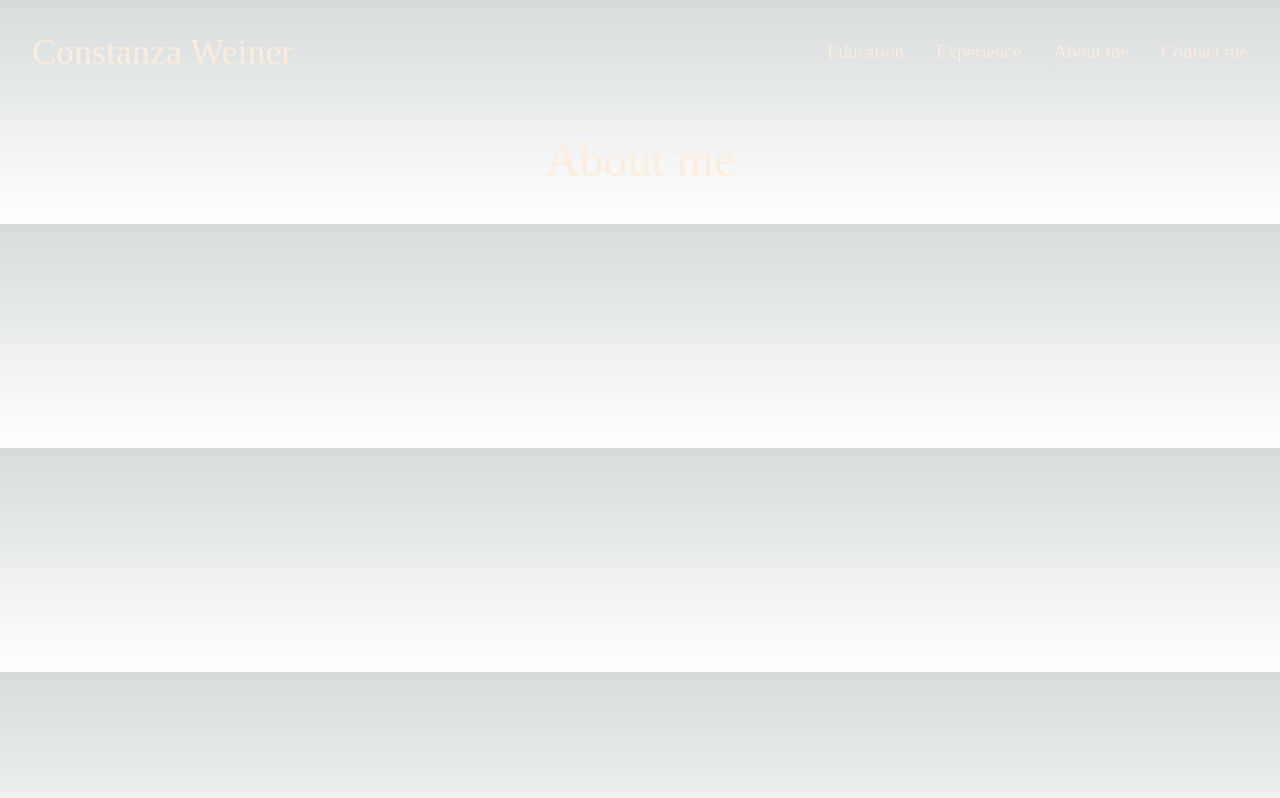
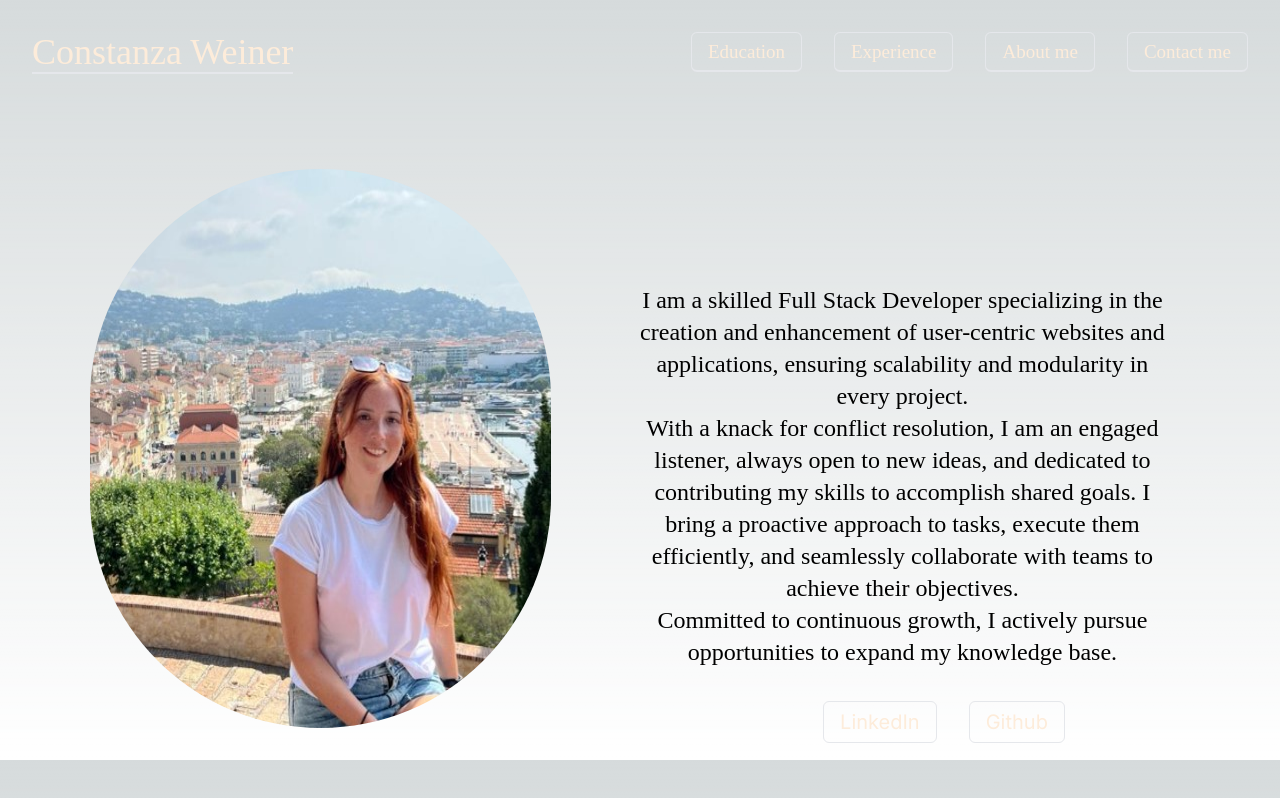
Before and after one commit to Constanzamw/Portfolio, a Next.js app: page /about in a window 1280 px wide. Built offline with nearby package versions, Linux system fonts and the light colour scheme.

Commit message:
fin portfolio

```diff
--- a/src/app/about/page.jsx
+++ b/src/app/about/page.jsx
@@ -1,177 +1,57 @@
 import Link from "next/link";
-import Nav from "../../components/nav/Nav"
+import Nav from "../../components/nav/Nav";
 //import { RiReplyLine } from "react-icons/ri";
 
 export default function About() {
   return (
-    <>
+    <div>
       <Nav />
-
-      <div className=" mx-4 my-8 text-artistfont md:mx-auto md:max-w-2xl md:px-4">
-        <h1 className="text-5xl font-rocksalt text-center mb-10 ">
-          About me
-        </h1>
-        {/* <p className="text-lg mb-4  ">
-          <p className="text-lg mb-4 text-artistfont text-justify">
-            ConnectInk es más que una aplicación; es una comunidad creada por un
-            grupo de estudiantes de Henry con una visión única. Nuestra
-            plataforma nace del deseo de facilitar la conexión entre amantes del
-            arte del tatuaje. Fundada como proyecto final en Henry, ConnectInk
-            es la puerta de entrada a un mundo de expresión artística en la
-            piel.
-          </p>
-        </p>
-        <br />
-        <br />
-        <p className="font-bold text-2xl mb-4 font-rocksalt text-primary">
-          ¿Quiénes somos?
-        </p>
-        <p className="text-lg mb-4 text-artistfont text-justify">
-          {" "}
-          Somos un equipo apasionado que cree en la diversidad y la creatividad.
-          En ConnectInk, entendemos que cada tatuaje cuenta una historia única,
-          y nuestro objetivo es unir a artistas y clientes de todo el mundo.
-          Desde nuestras raíces hasta los rincones más remotos, ConnectInk se
-          esfuerza por construir una comunidad global de amantes del tatuaje.
-        </p>
-        <br />
-        <br />
-        <p className="font-bold text-2xl mb-4 font-rocksalt text-primary">
-          Nuestra Misión
-        </p>
-        <p className="text-lg mb-4 text-artistfont text-justify">
-          ConnectInk tiene su base en la idea de que cada tatuaje es una obra
-          maestra en sí misma. Queremos proporcionar a los artistas una
-          plataforma donde puedan mostrar su talento y a los entusiastas del
-          tatuaje un espacio donde puedan descubrir artistas excepcionales.
-          Creemos en la autenticidad, la calidad y la conexión genuina entre
-          artistas y clientes
-        </p>
-        <br />
-        <br />
-        <p className=" font-bold text-2xl mb-4 font-rocksalt text-primary">
-          ¿Por qué ConnectInk ?
-        </p>
-        <p className="text-lg mb-4 text-artistfont text-justify">
-          Desde las aulas de Henry, nos embarcamos en este viaje para ofrecerte
-          más que una aplicación; queremos brindarte una experiencia única.
-          Imagina encontrar el artista perfecto que llevará a la realidad tu
-          visión de arte corporal. En ConnectInk, no solo buscamos satisfacer
-          tus expectativas, sino superarlas.
-        </p>
-        <br />
-        <br />
-        <p className=" font-bold text-2xl mb-4 font-rocksalt text-primary">
-          Únete a la Comunidad ConnectInk
-        </p>
-        <p className="text-lg mb-4 text-artistfont text-justify">
-          Ya sea que estés buscando tu próximo tatuaje o que desees mostrar tu
-          portafolio como artista, ConnectInk es el lugar donde la creatividad
-          encuentra su hogar. Únete a nosotros y forma parte de una comunidad
-          vibrante que celebra la diversidad, la creatividad y la pasión por el
-          arte del tatuaje. ¡Esperamos que ConnectInk te lleve más allá de tu
-          imaginación!
-        </p>
-        <br />
-        <br />
-        <div className="mx-2 my-4 text-artistfont md:mx-auto md:max-w-2xl md:px-2 text-center">
-          <p className="font-bold text-2xl mb-4 font-rocksalt text-primary">
-            Creadores
-          </p>
+      <div className="md:flex flex-row">
+        <div className="flex flex-col mt-[5%] md:flex-row mx-4 my-8 text-artistfont md:mx-auto md:max-w-2xl md:px-4 ">
+          <img
+            src="/mee.jpg"
+            alt="yo"
+            className="xl:w-full md:w-2/3 rounded-full md:h-auto  "
+          />
+        </div>
+        <div className="order-1 md:order-2 md:w-1/2">
+          <h3 className="text-md font-rocksalt text-center mb-10 text-2xl mt-[28%] md:mr-[18%]">
+            I am a skilled Full Stack Developer specializing in the creation and
+            enhancement of user-centric websites and applications, ensuring
+            scalability and modularity in every project.
+            <br/> With a knack for conflict resolution, I am an engaged listener, always open to new
+            ideas, and dedicated to contributing my skills to accomplish shared
+            goals. I bring a proactive approach to tasks, execute them
+            efficiently, and seamlessly collaborate with teams to achieve their
+            objectives. <br/>Committed to continuous growth, I actively pursue
+            opportunities to expand my knowledge base.
+          </h3>
 
           <ul className="flex flex-wrap list-none p-0 text-lg text-artistfont justify-center">
-            <li className="mr-8 mb-6 text-xl ">
+            <li className="mr-8 mb-6 text-xl">
+
               <a
-                href="https://www.linkedin.com/in/santiagocasalis"
+                href="https://www.linkedin.com/in/constanza-weiner/"
                 target="_blank"
                 rel="noopener noreferrer"
-                className="text-[#FDECDA] hover:text-primary"
+                className="text-[#FDECDA] hover:text-pink-600 border border-1px  px-4 py-2 rounded-md "
               >
-                Santiago Casalis
+                LinkedIn
               </a>
             </li>
             <li className="mr-8 mb-6 text-xl">
               <a
-                href="https://www.linkedin.com/in/constanza-weiner/"
+                href="https://github.com/Constanzamw"
                 target="_blank"
                 rel="noopener noreferrer"
-                className="text-[#FDECDA] hover:text-primary"
+                className="text-[#FDECDA] hover:text-pink-600 border border-1px  px-4 py-2 rounded-md "
               >
-                Constanza Maria Weiner
-              </a>
-            </li>
-            <li className="mr-6 mb-6 text-xl">
-              <a
-                href="https://www.linkedin.com/in/ludmila-grisel-viale/"
-                target="_blank"
-                rel="noopener noreferrer"
-                className="text-[#FDECDA] hover:text-primary"
-              >
-                Ludmila Grisel Viale
-              </a>
-            </li>{" "}
-            <li className="mr-8 mb-6 text-xl">
-              <a
-                href="https://www.linkedin.com/in/pedro-gochman/"
-                target="_blank"
-                rel="noopener noreferrer"
-                className="text-[#FDECDA] hover:text-primary"
-              >
-                Pedro Gochman
-              </a>
-            </li>{" "}
-            <li className="mr-8 mb-6 text-xl">
-              <a
-                href="https://www.linkedin.com/in/facundofernandez1991/"
-                target="_blank"
-                rel="noopener noreferrer"
-                className="text-[#FDECDA] hover:text-primary"
-              >
-                Facundo Fernandez
-              </a>
-            </li>{" "}
-            <li className="mr-6 mb-6 text-xl">
-              <a
-                href="https://www.linkedin.com/in/jareddelgado454/"
-                target="_blank"
-                rel="noopener noreferrer"
-                className="text-[#FDECDA] hover:text-primary"
-              >
-                Jared Delgado Tejada
-              </a>
-            </li>{" "}
-            <li className="mr-8 mb-6 text-xl">
-              <a
-                href="https://www.linkedin.com/in/alejo-guzm%C3%A1n-811988288/"
-                target="_blank"
-                rel="noopener noreferrer"
-                className="text-[#FDECDA] hover:text-primary"
-              >
-                Alejo Guzmán
-              </a>
-            </li>
-            <li className="mr-8 mb-6 text-xl">
-              <a
-                href="http://linkedin.com/in/facundo-padilla-60371b26a"
-                target="_blank"
-                rel="noopener noreferrer"
-                className="text-[#FDECDA] hover:text-primary"
-              >
-                Facundo Padilla
+                Github
               </a>
             </li>
           </ul>
         </div>
-        <div className="mt-4 mx-auto mb-10 max-w-screen-lg  flex items-center">
-          <Link
-            href="/"
-            className="flex mx-auto items-center gap-x-2 hover:hover:text-primary  rounded-lg p-4 text-lg"
-          >
-            <RiReplyLine className=" " />
-            Volver al inicio
-          </Link>
-        </div> */}
       </div>
-    </>
+    </div>
   );
 }
--- a/src/components/nav/Nav.jsx
+++ b/src/components/nav/Nav.jsx
@@ -11,45 +11,43 @@ import React, { useEffect, useState } from "react";
 // import { useRouter } from "next/navigation";
 
 export default function Nav() {
-
   return (
-    <nav className="bg-transparent py-8 px-8 text-artistfont mb-[1px] bg-red-700">
-      <ul className="flex flex-col sm:flex-row  items-center justify-center sm:justify-between gap-8">
-        <div className="text-center sm:flex sm:justify-center">
+    <nav className="bg-transparent py-4 px-4 md:py-8 md:px-8 text-artistfont mb-[1px] bg-red-700">
+      <ul className="flex flex-col md:flex-row items-center justify-center md:justify-between gap-8">
+        <div className="text-center md:flex md:justify-center">
           <li>
             <Link href="/">
-              <span className="font-rocksalt text-4xl hover:text-pink-600 hover:border-pink-600 ">
+              <span className="font-rocksalt text-md lg:text-4xl hover:text-pink-600 hover:border-pink-600 border-b-[2px]">
                 Constanza Weiner
-
               </span>
             </Link>
           </li>
         </div>
-        <div className="flex items-center gap-x-8">
+        <div className="flex items-center gap-x-4 md:gap-x-8">
           <li>
             <Link href="/education">
-              <span className="hover:text-pink-600 hover:border-pink-600 pb-1 font-newrocker text-[19px] border-b-[2px] border-gray-200">
+              <span className="hover:text-pink-600 hover:border-pink-600 pb-1 font-newrocker text-[14px] md:text-[19px] border-b-[2px] border-gray-200 border border-1px px-2 md:px-4 py-1 md:py-2 rounded-md">
                 Education
               </span>
             </Link>
           </li>
           <li>
             <Link href="/experience">
-              <span className=" hover:text-pink-600 cursor-pointer hover:border-pink-600 pb-1 font-newrocker text-[19px] border-b-[2px]  border-gray-200">
+              <span className="hover:text-pink-600 cursor-pointer hover:border-pink-600 pb-1 font-newrocker text-[14px] md:text-[19px] border-b-[2px] border border-1px px-2 md:px-4 py-1 md:py-2 rounded-md border-gray-200">
                 Experience
               </span>
             </Link>
           </li>
           <li>
             <Link href="/about">
-              <span className=" hover:text-pink-600 cursor-pointer hover:border-pink-600 pb-1 font-newrocker text-[19px] border-b-[2px]  border-gray-200">
+              <span className="hover:text-pink-600 cursor-pointer hover:border-pink-600 pb-1 font-newrocker text-[14px] md:text-[19px] border-b-[2px] border border-1px px-2 md:px-4 py-1 md:py-2 rounded-md border-gray-200">
                 About me
               </span>
             </Link>
           </li>
           <li>
             <Link href="/contact">
-              <span className=" hover:text-pink-600 cursor-pointer hover:border-pink-600 pb-1 font-newrocker text-[19px] border-b-[2px]  border-gray-200">
+              <span className="hover:text-pink-600 cursor-pointer hover:border-pink-600 pb-1 font-newrocker text-[14px] md:text-[19px] border-b-[2px] border border-1px px-2 md:px-4 py-1 md:py-2 rounded-md border-gray-200">
                 Contact me
               </span>
             </Link>
```
Also changed, not shown: public/me.jpeg (added), public/mee.jpg (added).
